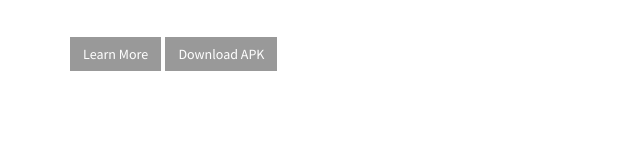
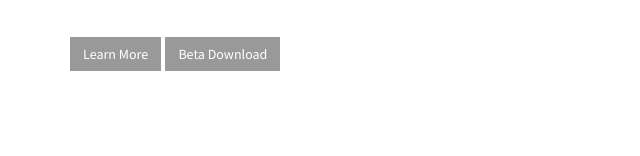
Before and after one commit to michaelkulbacki/michaelkulbacki.github.io, a plain HTML site: page work.html in a window 1280 px wide. Shown: the part 967-1123 px from the top of the page, 0-640 px from the left. Drawn offline with Linux system fonts and the light colour scheme.

Commit message:
beta named

```diff
--- a/work.html
+++ b/work.html
@@ -136,10 +136,10 @@
                     number, device model number, and manufacturer device specific information.</p>
                 <br>
                 <a href="http://www.gp50.com/" id="desktopcourse" class="btn btn-dark btn-md">Learn More</a>
-                <a href="docs/iDucer-Beta.apk" download="iDucer-Beta" id="desktopcourse" class="btn btn-dark btn-md">Download APK</a>
+                <a href="docs/iDucer-Beta.apk" download="iDucer-Beta" id="desktopcourse" class="btn btn-dark btn-md">Beta Download</a>
                 <a href="http://www.gp50.com/" id="mobilecourse" class="btn btn-dark btn-md col-xs-offset-4 col-xs-4">Learn More</a>
                 <a href="docs/iDucer-Beta.apk" download="iDucer-Beta" id="mobilecourse" class="btn btn-dark btn-md col-xs-offset-3 col-xs-6 col-md-4"
-                    style="margin-top:10px;margin-bottom:10px;">Download APK</a>
+                    style="margin-top:10px;margin-bottom:10px;">Beta Download</a>
                 <br>
                 <br>
                 <br>
```
